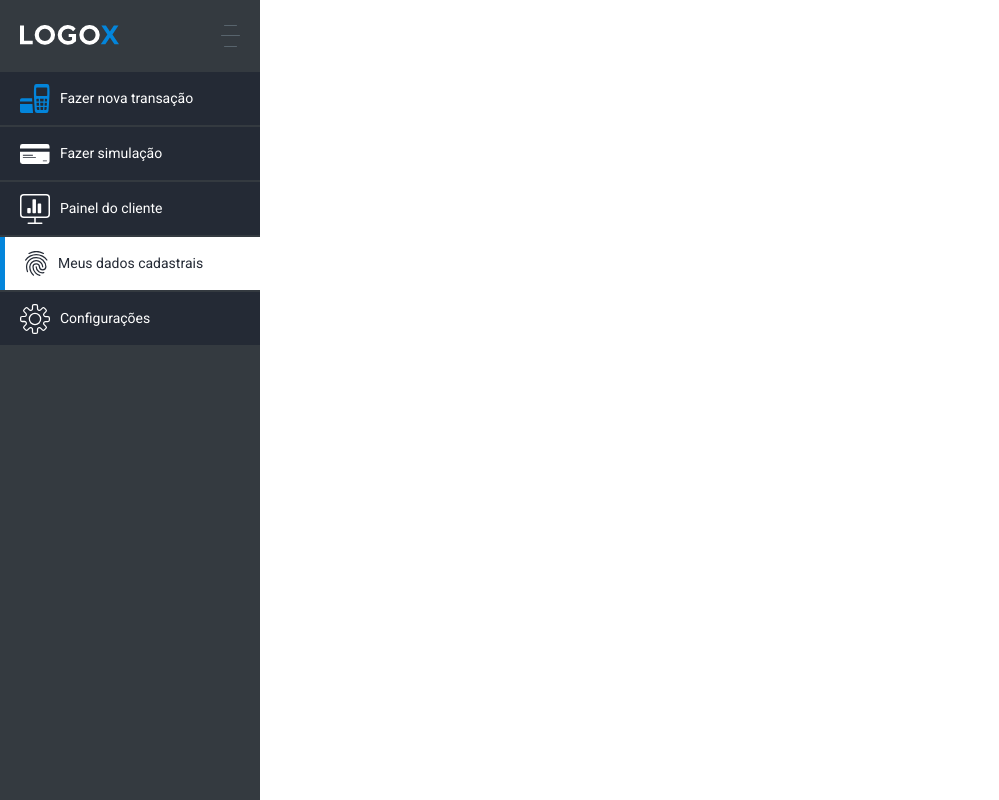
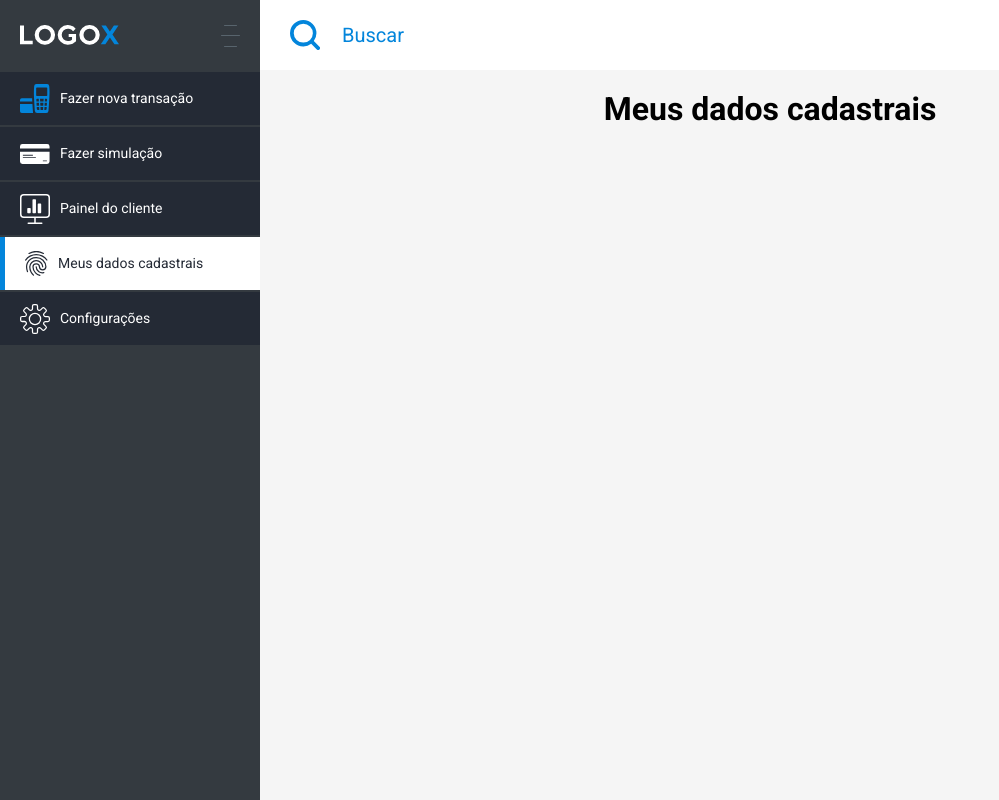
Before and after one commit to mmakarios/logox-vue, a Vue app: page / in a window 1280 px wide. Shown: the whole page, without its empty margins (0-999 px from the left). Built offline with nearby package versions, Linux system fonts and the light colour scheme.

Commit message:
Add header bar with search input

```diff
--- a/src/App.scss
+++ b/src/App.scss
@@ -11,10 +11,16 @@
 #app {
   text-align: center;
   font-family: 'Roboto', sans-serif;
+  display: flex;
 
   ul {
     list-style: none;
     padding: 0;
     margin: 0;
   }
+
+  .content {
+    flex: 1;
+    background-color: #f5f5f5;
+  }
 }
--- a/src/App.vue
+++ b/src/App.vue
@@ -1,16 +1,24 @@
 <template>
   <div id="app">
     <menu-bar/>
+    <div class="content">
+      <header-bar/>
+      <user-data/>
+    </div>
   </div>
 </template>
 
 <script>
 import MenuBar from './components/MenuBar';
+import UserData from './components/UserData';
+import HeaderBar from './components/HeaderBar';
 
 export default {
   name: 'App',
   components: {
-    MenuBar
+    MenuBar,
+    UserData,
+    HeaderBar
   }
 };
 </script>
--- /dev/null
+++ b/src/components/HeaderBar.vue
@@ -0,0 +1,56 @@
+<template>
+  <div class="header-bar">
+    <img
+      src="../assets/icons/search.svg"
+      alt=""
+      class="search-icon">
+    <input
+      id="search-input"
+      type="search"
+      name="search"
+      placeholder="Buscar">
+  </div>
+</template>
+
+<script>
+export default {
+  name: 'HeaderBar'
+};
+</script>
+
+<style lang="scss" scoped>
+.header-bar {
+  background-color: #fff;
+  height: 70px;
+  display: flex;
+  padding: 15px 30px;
+  align-items: center;
+
+  .search-icon {
+    margin-right: 20px;
+  }
+
+  #search-input {
+    font-size: 20px;
+    outline: none;
+    border: none;
+
+    &:focus {
+      border-bottom: 2px solid #0385db;
+    }
+
+    &::-webkit-input-placeholder {
+      color: #0385db;
+    }
+    &::-moz-placeholder {
+      color: #0385db;
+    }
+    &:-ms-input-placeholder {
+      color: #0385db;
+    }
+    &:-moz-placeholder {
+      color: #0385db;
+    }
+  }
+}
+</style>
--- a/src/components/MenuBar.vue
+++ b/src/components/MenuBar.vue
@@ -15,12 +15,12 @@
 </template>
 
 <script>
-import MenuList from './MenuList'
+import MenuList from './MenuList';
 
 export default {
   name: 'MenuBar',
   components: {
-    MenuList,
+    MenuList
   }
 };
 </script>
@@ -28,7 +28,7 @@ export default {
 <style lang="scss">
 .menu-bar {
   background-color: #343a40;
-  max-width: 260px;
+  width: 260px;
   height: 100vh;
   color: #fff;
 
--- /dev/null
+++ b/src/components/UserData.vue
@@ -0,0 +1,14 @@
+<template>
+  <div>
+    <h1>Meus dados cadastrais</h1>
+  </div>
+</template>
+
+<script>
+export default {
+  name: 'UserData'
+};
+</script>
+
+<style lang="scss" scoped>
+</style>
```
Also changed, not shown: src/assets/icons/search.svg (added).
